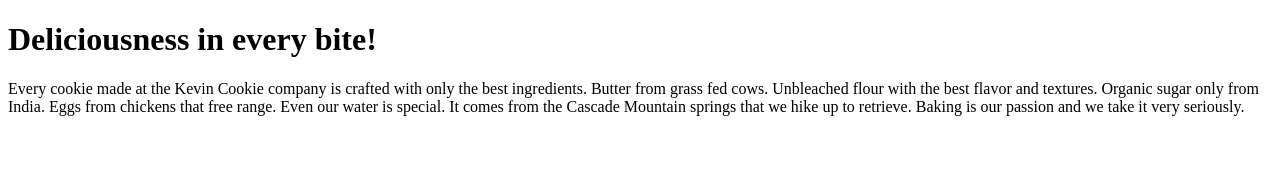
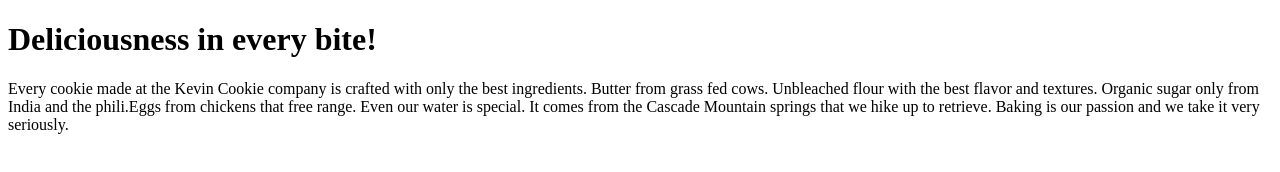
Before and after one commit to Arad1996/GitPractice, a plain HTML site: page index.htm in a window 1280 px wide. Drawn offline with Linux system fonts and the light colour scheme.

Commit message:
Update index.htm

```diff
--- a/index.htm
+++ b/index.htm
@@ -3,7 +3,7 @@
 <body>
 
 <h1>Deliciousness in every bite!</h1>
-<p>Every cookie made at the Kevin Cookie company is crafted with only the best ingredients. Butter from grass fed cows. Unbleached flour with the best flavor and textures. Organic sugar only from India. Eggs from chickens that free range. Even our water is special. It comes from the Cascade Mountain springs that we hike up to retrieve. Baking is our passion and we take it very seriously.</p>
+<p>Every cookie made at the Kevin Cookie company is crafted with only the best ingredients. Butter from grass fed cows. Unbleached flour with the best flavor and textures. Organic sugar only from India and the phili.Eggs from chickens that free range. Even our water is special. It comes from the Cascade Mountain springs that we hike up to retrieve. Baking is our passion and we take it very seriously.</p>
 
 </body>
 </html>
```
